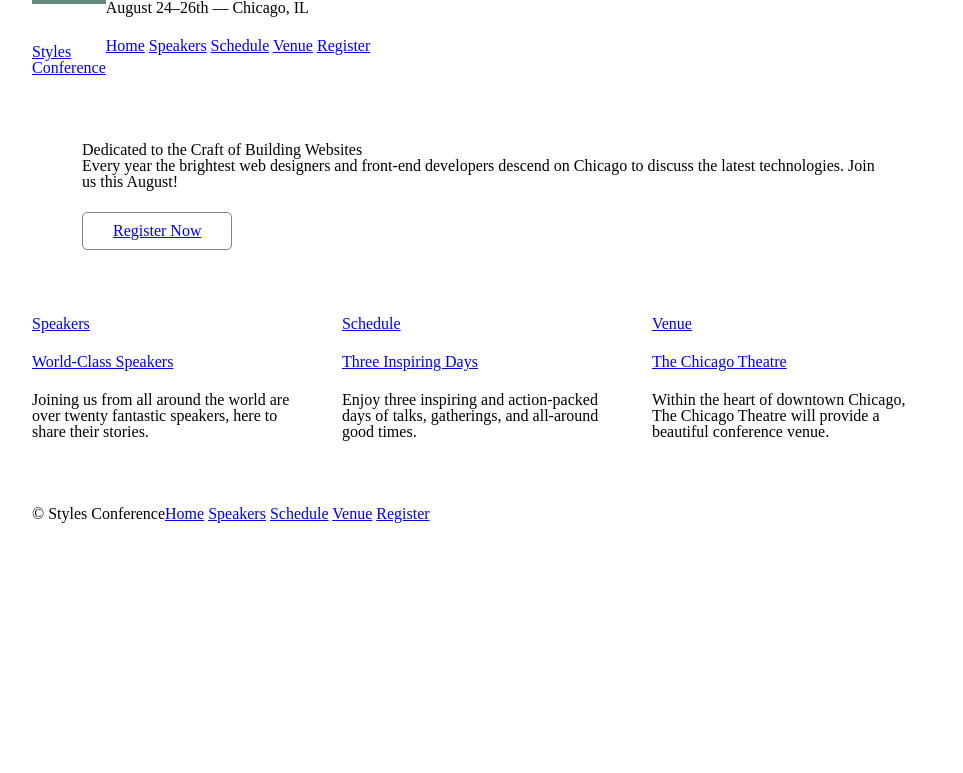
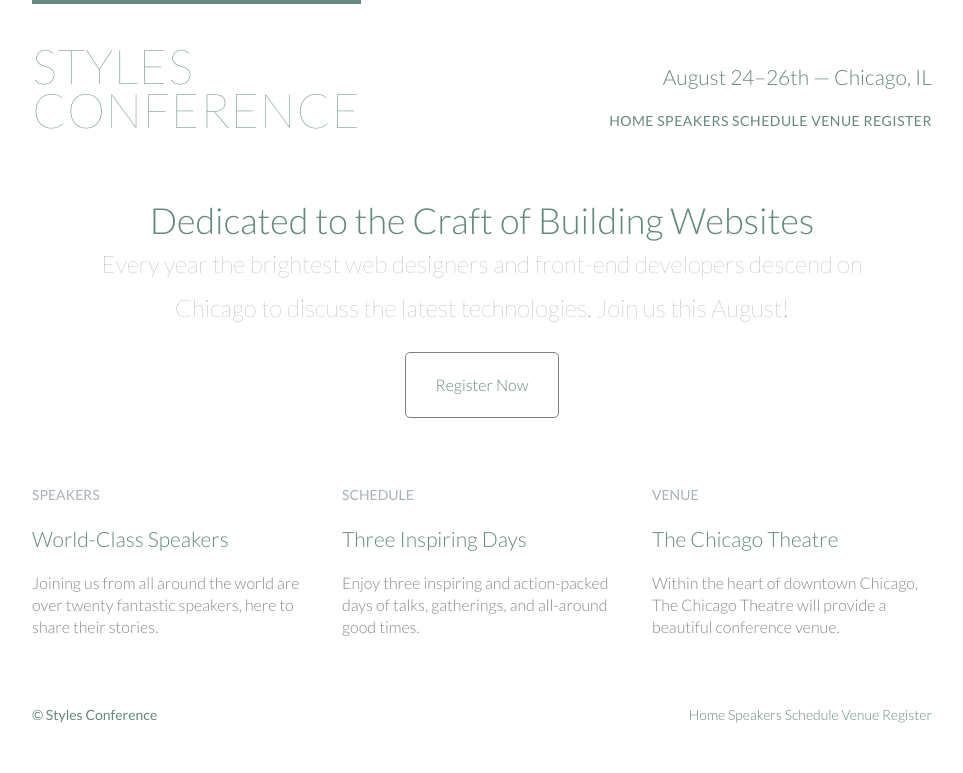
Before and after one commit to rnas8swpv826/HTML-and-CSS, a plain HTML site: page index.html in a window 1280 px wide. Shown: the whole page, without its empty margins (158-1121 px from the left). Drawn offline with Linux system fonts and the light colour scheme.

Commit message:
Add typography to styling

```diff
--- a/assets/stylesheets/main.css
+++ b/assets/stylesheets/main.css
@@ -23,6 +23,7 @@
   font: inherit;
   vertical-align: baseline;
 }
+
 /* HTML5 display-role reset for older browsers */
 article, aside, details, figcaption, figure,
 footer, header, hgroup, menu, nav, section {
@@ -47,6 +48,13 @@
   border-spacing: 0;
 }
 
+/* Custom styles */
+
+body {
+  color: #888;
+  font: 300 16px/22px "Lato", "Open Sans", "Helvetica Neue", Helvetica, Arial, sans-serif
+}
+
 /* Grid */
 
 *,
@@ -56,32 +64,26 @@
   -moz-box-sizing: border-box;
   box-sizing: border-box;
 }
-
 .container,
 .grid {
   margin: 0 auto;
   width: 960px;
 }
-
 .container {
   padding-left: 30px;
   padding-right: 30px;
 }
-
 .col-1-3 {
   width: 33.33%
 }
-
 .col-2-3 {
   width: 33.33%;
 }
-
 .col-1-3,
 .col-2-3 {
   display: inline-block;
   vertical-align: top;
 }
-
 .grid,
 .col-1-3,
 .col-2-3 {
@@ -94,6 +96,35 @@
 h1, h3, h4, h5, p {
   margin-bottom: 22px;
 }
+h1, h2, h3, h4 {
+  color: #648880;
+}
+h1 {
+  font-size: 36px;
+  line-height: 44px;
+}
+h2 {
+  font-size: 24px;
+  line-height: 44px;
+}
+h3 {
+  font-size: 21px;
+}
+h4 {
+  font-size: 18px;
+}
+h5 {
+color: #a9b2b9;
+font-size: 14px;
+font-weight: 400;
+text-transform: uppercase;
+}
+strong {
+  font-weight: 400;
+}
+cite, em {
+  font-style: italic;
+}
 
 /* Buttons */
 
@@ -102,7 +133,6 @@
   display: inline-block;
   margin: 0;
 }
-
 .btn-alt{
   border: 1px solid gray;
   padding: 10px 30px;
@@ -111,7 +141,19 @@
 /* Home */
 
 .hero {
+  line-height: 44px;
   padding: 22px 80px 66px 80px;
+  text-align: center;
+}
+.hero h2 {
+  font-size: 36px;
+}
+.hero p {
+  font-size: 24px;
+  font-weight: 100;
+}
+.teaser a:hover h3 {
+  color: #a9b2b9;
 }
 
 /* Clearfix */
@@ -121,11 +163,9 @@
   content: "";
   display: table;
 }
-
 .group:after {
   clear: both;
 }
-
 .group {
   clear: both;
   *zoom: 1;
@@ -134,18 +174,54 @@
 /* Primary header */
 
 .logo {
+  border-top: 4px solid #648880;
   float: left;
-  border-top: 4px solid #648880;
+  font-size: 48px;
+  font-weight: 100;
+  letter-spacing: .5px;
+  line-height: 44px;
   padding: 40px 0 22px 0;
+  text-transform: uppercase;
+}
+.tagline {
+  margin: 66px 0 22px 0;
+  text-align: right;
+}
+.primary-nav{
+font-size: 14px;
+font-weight: 400;
+letter-spacing: .5px;
+text-transform: uppercase;
 }
 
 /* Primary footer */
 
-.primary-footer small {
-  float: left;
-}
-
 .primary-footer {
+  color: #648880;
+  font-size: 14px;
   padding-bottom: 44px;
   padding-top: 44px;
 }
+.primary-footer small {
+  float: left;
+  font-weight: 400;
+}
+
+/* Links */
+
+a {
+  color:#648880;
+  text-decoration: none;
+}
+a:hover {
+  color: #a9b2b9;
+}
+p a {
+  border-bottom: 1px solid #dfe2e5;
+}
+
+/* Navigation */
+
+.nav {
+  text-align: right;
+}
--- a/index.html
+++ b/index.html
@@ -5,6 +5,8 @@
     <meta charset="utf-8">
     <title>Styles Conference</title>
     <link rel="stylesheet" href="assets/stylesheets/main.css">
+    <link rel="preconnect" href="https://fonts.gstatic.com">
+    <link href="https://fonts.googleapis.com/css2?family=Lato:wght@100;300;400&display=swap" rel="stylesheet">
   </head>
 
   <body>
@@ -17,9 +19,9 @@
         <a href="index.html">Styles <br> Conference</a>
       </h1>
 
-      <h3>August 24&ndash;26th &mdash; Chicago, IL</h3>
+      <h3 class="tagline">August 24&ndash;26th &mdash; Chicago, IL</h3>
 
-      <nav>
+      <nav class="nav primary-nav">
         <a href="index.html">Home</a>
         <a href="speakers.html">Speakers</a>
         <a href="schedule.html">Schedule</a>
@@ -47,7 +49,7 @@
 
       <!-- Speakers -->
 
-      <section class="col-1-3">
+      <section class="teaser col-1-3">
         <a href="speakers.html">
           <h5>Speakers</h5>
           <h3>World-Class Speakers</h3>
@@ -57,7 +59,7 @@
 
         Schedule
 
-      --><section class="col-1-3">
+      --><section class="teaser col-1-3">
         <a href="schedule.html">
           <h5>Schedule</h5>
           <h3>Three Inspiring Days</h3>
@@ -67,7 +69,7 @@
 
         Venue
 
-      --><section class="col-1-3">
+      --><section class="teaser col-1-3">
         <a href="venue.html">
           <h5>Venue</h5>
           <h3>The Chicago Theatre</h3>
@@ -83,7 +85,7 @@
 
       <small>&copy; Styles Conference</small>
 
-      <nav>
+      <nav class="nav">
         <a href="index.html">Home</a>
         <a href="speakers.html">Speakers</a>
         <a href="schedule.html">Schedule</a>
```
Also changed, not shown: register.html (+5 -3 lines), schedule.html (+5 -3 lines), speakers.html (+5 -3 lines), venue.html (+5 -3 lines).
